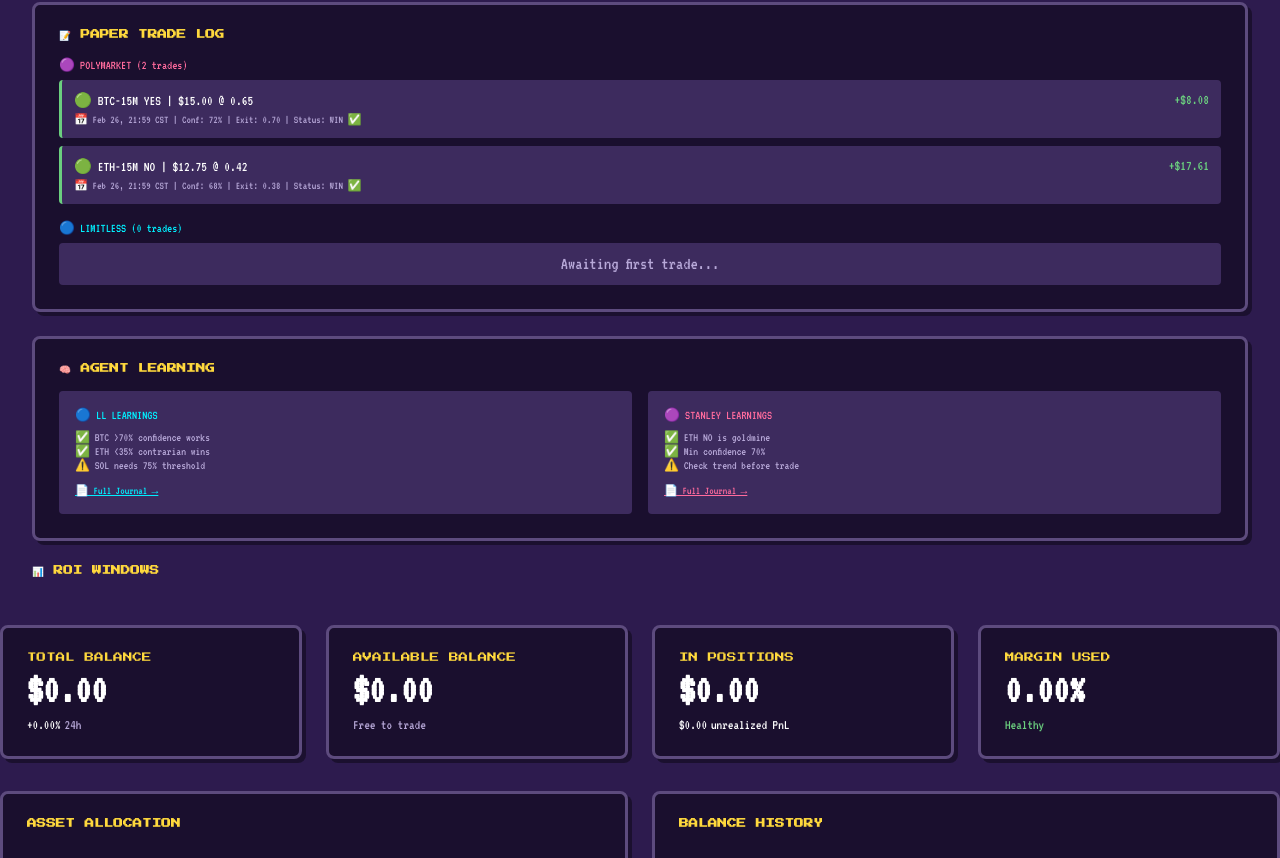
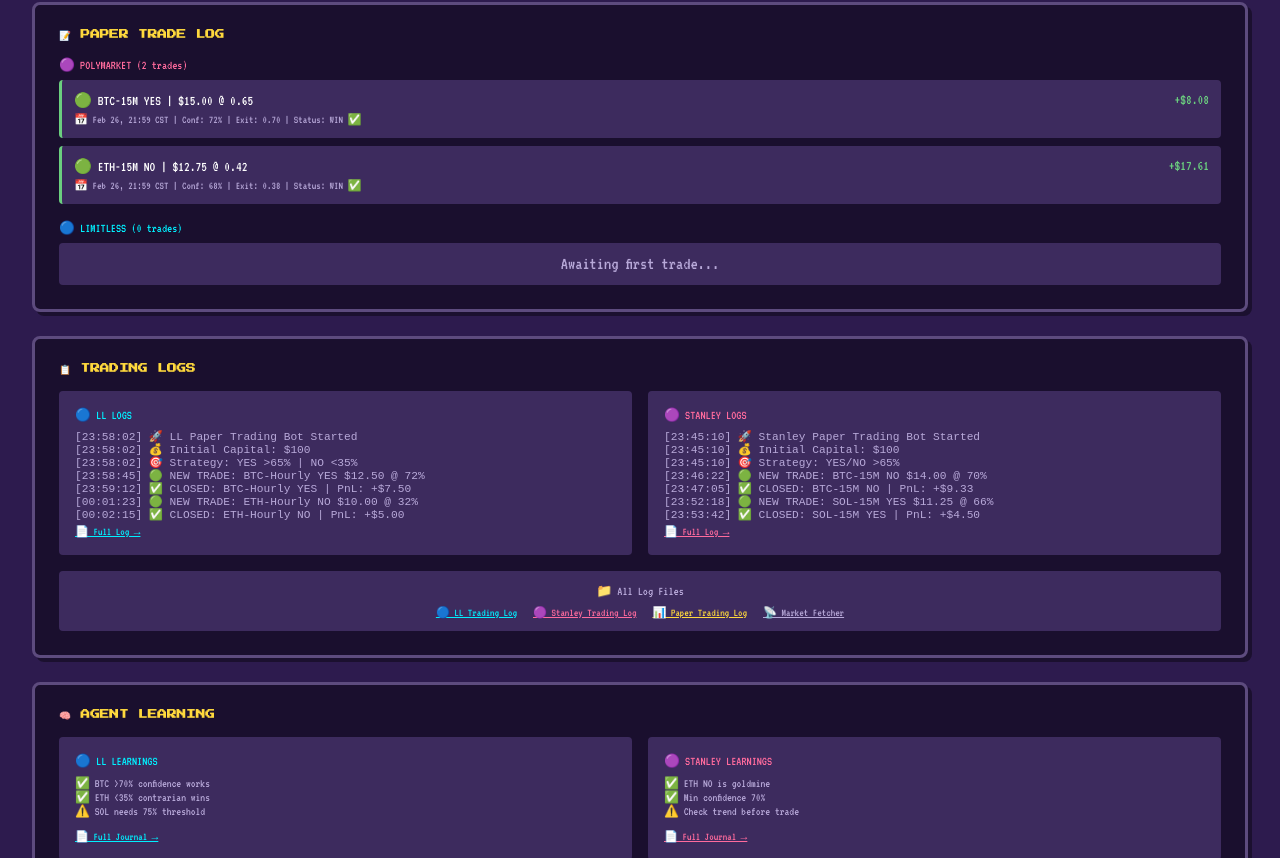
Before and after one commit to airickeff-af/mission-control-v2, a plain HTML site: page limitless/wallet-viewer.html in a window 1280 px wide. Shown: the part 369-1227 px from the top of the page. Drawn offline with nearby package versions, Linux system fonts and the light colour scheme.

Commit message:
Add trading logs section to Limitless dashboard with LL and Stanley log viewers

```diff
--- a/limitless/wallet-viewer.html
+++ b/limitless/wallet-viewer.html
@@ -498,7 +498,52 @@
         </div>
       </div>
     </div>
-    <!-- Learning Section -->
+    <!-- Logs Section -->
+    <div class="card" style="margin-bottom: 1.5rem;">
+      <h3 style="font-family: var(--font-header); font-size: 0.6rem; color: var(--accent-warning); margin-bottom: 1rem;">📋 TRADING LOGS</h3>
+
+      <div style="display: grid; grid-template-columns: 1fr 1fr; gap: 1rem; margin-bottom: 1rem;">
+        <!-- LL Logs -->
+        <div style="background: var(--bg-tertiary); padding: 1rem; border-radius: 4px;">
+          <div style="font-size: 0.8rem; color: var(--accent-primary); margin-bottom: 0.5rem;">🔵 LL LOGS</div>
+          <div id="ll-logs" style="font-family: monospace; font-size: 0.7rem; color: var(--text-secondary); max-height: 150px; overflow-y: auto;">
+            <div>[23:58:02] 🚀 LL Paper Trading Bot Started</div>
+            <div>[23:58:02] 💰 Initial Capital: $100</div>
+            <div>[23:58:02] 🎯 Strategy: YES >65% | NO <35%</div>
+            <div>[23:58:45] 🟢 NEW TRADE: BTC-Hourly YES $12.50 @ 72%</div>
+            <div>[23:59:12] ✅ CLOSED: BTC-Hourly YES | PnL: +$7.50</div>
+            <div>[00:01:23] 🟢 NEW TRADE: ETH-Hourly NO $10.00 @ 32%</div>
+            <div>[00:02:15] ✅ CLOSED: ETH-Hourly NO | PnL: +$5.00</div>
+          </div>
+          <a href="../../limitless-bot/logs/ll-trading.log" style="color: var(--accent-primary); font-size: 0.7rem;">📄 Full Log →</a>
+        </div>
+
+        <!-- Stanley Logs -->
+        <div style="background: var(--bg-tertiary); padding: 1rem; border-radius: 4px;">
+          <div style="font-size: 0.8rem; color: var(--accent-secondary); margin-bottom: 0.5rem;">🟣 STANLEY LOGS</div>
+          <div id="stanley-logs" style="font-family: monospace; font-size: 0.7rem; color: var(--text-secondary); max-height: 150px; overflow-y: auto;">
+            <div>[23:45:10] 🚀 Stanley Paper Trading Bot Started</div>
+            <div>[23:45:10] 💰 Initial Capital: $100</div>
+            <div>[23:45:10] 🎯 Strategy: YES/NO >65%</div>
+            <div>[23:46:22] 🟢 NEW TRADE: BTC-15M NO $14.00 @ 70%</div>
+            <div>[23:47:05] ✅ CLOSED: BTC-15M NO | PnL: +$9.33</div>
+            <div>[23:52:18] 🟢 NEW TRADE: SOL-15M YES $11.25 @ 66%</div>
+            <div>[23:53:42] ✅ CLOSED: SOL-15M YES | PnL: +$4.50</div>
+          </div>
+          <a href="../../limitless-bot/logs/stanley-trading.log" style="color: var(--accent-secondary); font-size: 0.7rem;">📄 Full Log →</a>
+        </div>
+      </div>
+
+      <div style="background: var(--bg-tertiary); padding: 0.75rem; border-radius: 4px; text-align: center;">
+        <div style="font-size: 0.8rem; color: var(--text-secondary); margin-bottom: 0.5rem;">📁 All Log Files</div>
+        <div style="display: flex; justify-content: center; gap: 1rem; flex-wrap: wrap;">
+          <a href="../../limitless-bot/logs/ll-trading.log" style="color: var(--accent-primary); font-size: 0.7rem;">🔵 LL Trading Log</a>
+          <a href="../../limitless-bot/logs/stanley-trading.log" style="color: var(--accent-secondary); font-size: 0.7rem;">🟣 Stanley Trading Log</a>
+          <a href="../../limitless-bot/logs/paper-trading.log" style="color: var(--accent-warning); font-size: 0.7rem;">📊 Paper Trading Log</a>
+          <a href="../../limitless-bot/logs/market-fetcher.log" style="color: var(--text-secondary); font-size: 0.7rem;">📡 Market Fetcher</a>
+        </div>
+      </div>
+    </div>
     <div class="card" style="margin-bottom: 1.5rem;">
       <h3 style="font-family: var(--font-header); font-size: 0.6rem; color: var(--accent-warning); margin-bottom: 1rem;">🧠 AGENT LEARNING</h3>
 
```
